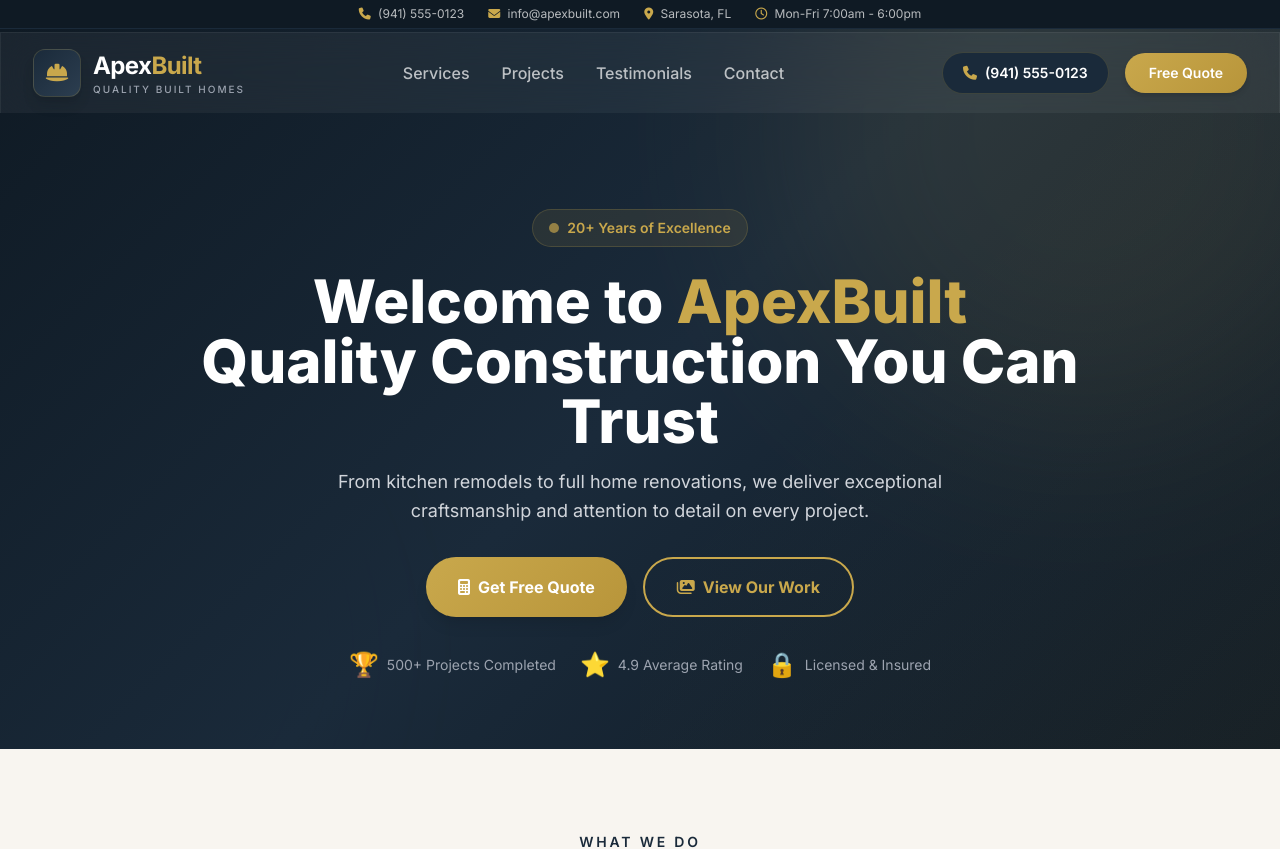
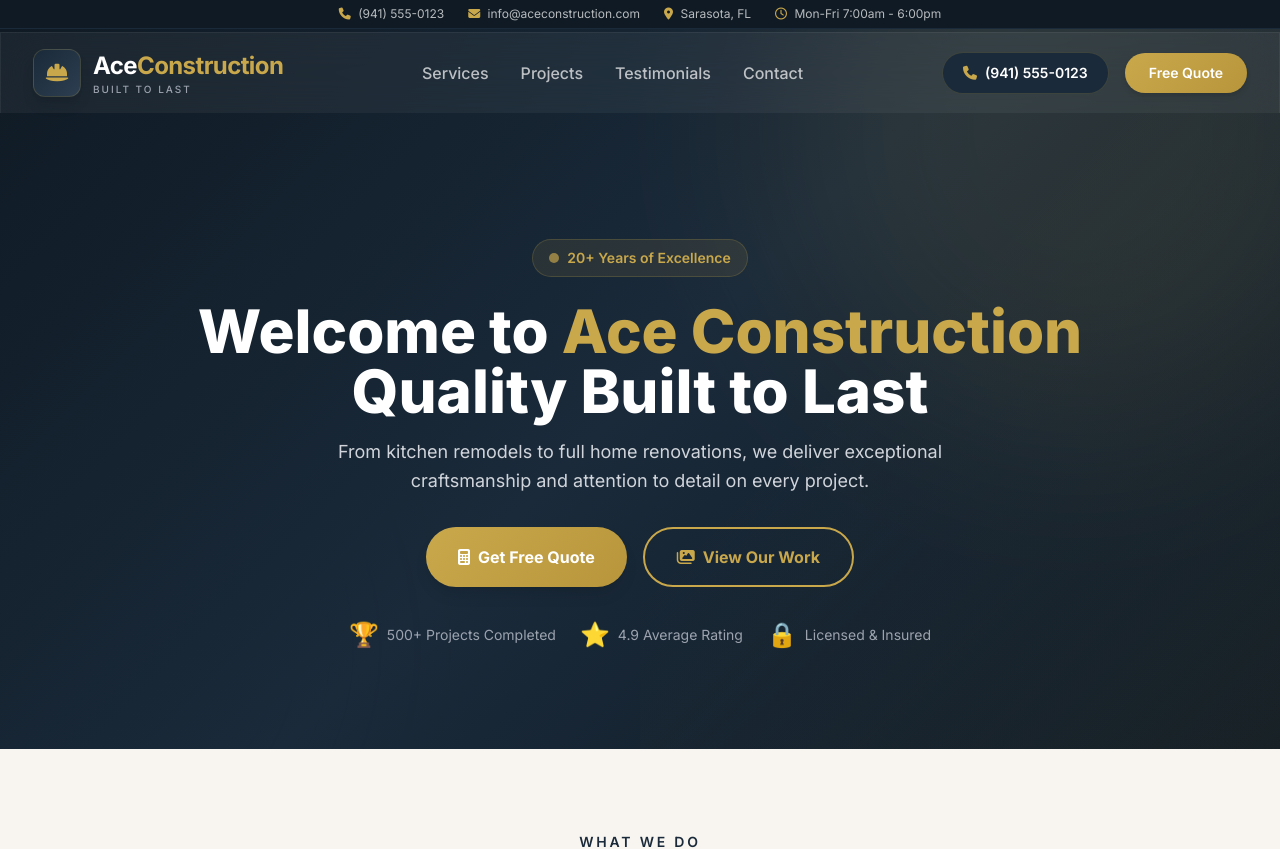
Before and after one commit to calvitec/builder, a Flask app: page / in a window 1280 px wide. Shown: the top 849 px of the page. Run offline with Flask 3, Linux system fonts and the light colour scheme; some libraries are stand-ins or nearby versions.

Commit message:
Update construction.html

```diff
--- a/templates/construction.html
+++ b/templates/construction.html
@@ -3,14 +3,14 @@
 <head>
     <meta charset="UTF-8" />
     <meta name="viewport" content="width=device-width, initial-scale=1.0" />
-    <title>ApexBuilt — World-Class Construction</title>
+    <title>Ace Construction — World-Class Craftsmanship</title>
     <script src="https://cdn.tailwindcss.com"></script>
     <link rel="stylesheet" href="https://cdnjs.cloudflare.com/ajax/libs/font-awesome/6.5.0/css/all.min.css" />
     <link href="https://fonts.googleapis.com/css2?family=Inter:wght@300;400;500;600;700;800;900&family=Playfair+Display:wght@400;500;600;700&display=swap" rel="stylesheet" />
     <style>
         * { font-family: 'Inter', sans-serif; }
 
-        /* ===== SLATE & GOLD COLOR SCHEME ===== */
+        /* ===== SLATE & GOLD COLOR SCHEME (Ace twist) ===== */
         :root {
             --slate: #1a2a3a;
             --slate-light: #2c3e50;
@@ -255,7 +255,7 @@
     <div class="bg-[#0f1a24] text-white/70 text-xs py-1.5 text-center border-b border-[#1a2a3a]">
         <div class="container mx-auto px-4 flex flex-wrap justify-center items-center gap-6">
             <span><i class="fas fa-phone text-[#c9a84c] mr-1"></i> (941) 555-0123</span>
-            <span><i class="fas fa-envelope text-[#c9a84c] mr-1"></i> info@apexbuilt.com</span>
+            <span><i class="fas fa-envelope text-[#c9a84c] mr-1"></i> info@aceconstruction.com</span>
             <span><i class="fas fa-map-marker-alt text-[#c9a84c] mr-1"></i> Sarasota, FL</span>
             <span class="hidden md:inline"><i class="far fa-clock text-[#c9a84c] mr-1"></i> Mon-Fri 7:00am - 6:00pm</span>
         </div>
@@ -270,8 +270,8 @@
                         <i class="fas fa-hard-hat"></i>
                     </div>
                     <div>
-                        <div class="text-2xl font-bold tracking-tight text-white">Apex<span class="text-[#c9a84c]">Built</span></div>
-                        <div class="text-[10px] text-gray-400 tracking-[0.2em] uppercase font-medium">Quality Built Homes</div>
+                        <div class="text-2xl font-bold tracking-tight text-white">Ace<span class="text-[#c9a84c]">Construction</span></div>
+                        <div class="text-[10px] text-gray-400 tracking-[0.2em] uppercase font-medium">Built to Last</div>
                     </div>
                 </a>
                 <div class="hidden lg:flex items-center gap-8">
@@ -303,8 +303,8 @@
                         <span class="w-2.5 h-2.5 bg-[#c9a84c] rounded-full animate-pulse"></span> 20+ Years of Excellence
                     </div>
                     <h1 class="text-4xl md:text-6xl font-extrabold text-white leading-[1.05]">
-                        Welcome to <span class="text-[#c9a84c]">ApexBuilt</span><br>
-                        Quality Construction You Can Trust
+                        Welcome to <span class="text-[#c9a84c]">Ace Construction</span><br>
+                        Quality Built to Last
                     </h1>
                     <p class="text-gray-300 text-lg mt-4 max-w-2xl mx-auto leading-relaxed">
                         From kitchen remodels to full home renovations, we deliver exceptional craftsmanship and attention to detail on every project.
@@ -498,7 +498,7 @@
                         <i class="fas fa-star"></i>
                         <i class="fas fa-star"></i>
                     </div>
-                    <p class="text-gray-600 italic leading-relaxed">"ApexBuilt completely reimagined our kitchen. The craftsmanship is outstanding."</p>
+                    <p class="text-gray-600 italic leading-relaxed">"Ace Construction completely reimagined our kitchen. The craftsmanship is outstanding."</p>
                     <div class="mt-4 flex items-center gap-3">
                         <div class="w-12 h-12 rounded-full bg-gradient-to-br from-[#1a2a3a] to-[#2c3e50] flex items-center justify-center text-[#c9a84c] font-bold text-lg flex-shrink-0">
                             JD
@@ -597,7 +597,7 @@
                         <div class="w-12 h-12 rounded-xl bg-gradient-to-br from-[#1a2a3a] to-[#2c3e50] flex items-center justify-center text-[#c9a84c] font-bold text-xl shadow-lg flex-shrink-0 border border-[#c9a84c]/20">
                             <i class="fas fa-hard-hat"></i>
                         </div>
-                        <span class="text-2xl font-bold text-white">Apex<span class="text-[#c9a84c]">Built</span></span>
+                        <span class="text-2xl font-bold text-white">Ace<span class="text-[#c9a84c]">Construction</span></span>
                     </div>
                     <p class="text-sm leading-relaxed text-gray-400 max-w-xs">Quality construction and remodeling services for residential and commercial properties.</p>
                     <div class="flex gap-3 mt-6">
@@ -644,7 +644,7 @@
                         </li>
                         <li class="flex items-start gap-3 text-gray-400">
                             <i class="fas fa-envelope text-[#c9a84c] mt-1"></i>
-                            <span>info@apexbuilt.com</span>
+                            <span>info@aceconstruction.com</span>
                         </li>
                         <li class="flex items-start gap-3 text-gray-400">
                             <i class="far fa-clock text-[#c9a84c] mt-1"></i>
@@ -660,7 +660,7 @@
                     <a href="#" class="hover:text-[#c9a84c] transition">Terms of Service</a>
                     <a href="#" class="hover:text-[#c9a84c] transition">Cookie Policy</a>
                 </div>
-                <p class="text-xs text-gray-500">© 2026 ApexBuilt. Built with ❤️ by <span class="text-[#c9a84c]">Apexbuilt</span>. All rights reserved.</p>
+                <p class="text-xs text-gray-500">© 2026 Ace Construction. Built with ❤️ by <span class="text-[#c9a84c]">Ace</span>. All rights reserved.</p>
             </div>
         </div>
     </footer>
```
